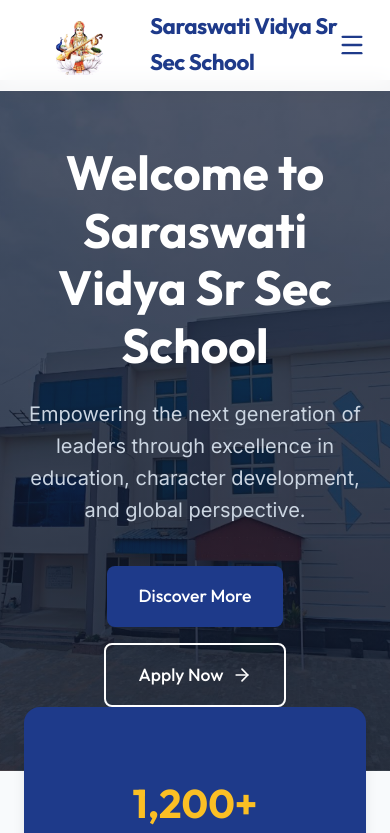
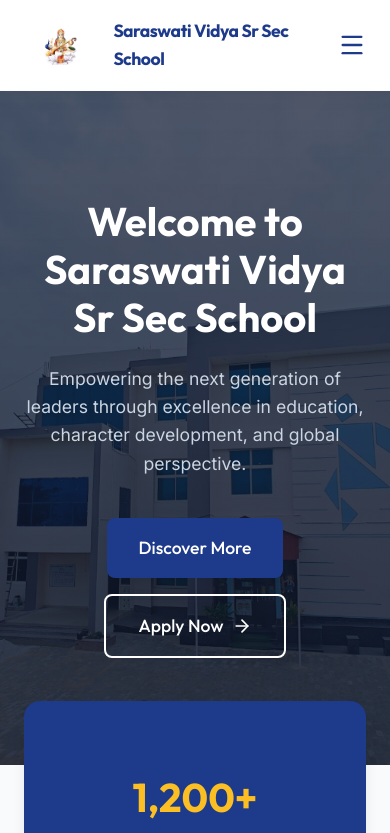
Before and after one commit to Mydvthukran/school-website, a React (Vite) app: page / in a window 390 px wide. Shown: the top 833 px of the page. Built offline with nearby package versions, Linux system fonts and the light colour scheme.

Commit message:
feat: implement responsive navigation component and add hero section styling

```diff
--- a/src/components/Hero.css
+++ b/src/components/Hero.css
@@ -6,7 +6,7 @@
   display: flex;
   align-items: center;
   position: relative;
-  margin-top: 80px; /* Offset for fixed navbar */
+  margin-top: 90px; /* Offset for fixed navbar */
 }
 
 .hero-content {
@@ -18,7 +18,7 @@
 }
 
 .hero-title {
-  font-size: 3rem;
+  font-size: 2.5rem;
   margin-bottom: 1.5rem;
   color: white;
 }
@@ -30,9 +30,15 @@
 }
 
 .hero-subtitle {
-  font-size: 1.25rem;
+  font-size: 1.1rem;
   margin-bottom: 2.5rem;
   color: var(--color-text-dark-muted);
+}
+
+@media (min-width: 768px) {
+  .hero-subtitle {
+    font-size: 1.25rem;
+  }
 }
 
 .hero-actions {
--- a/src/components/Navbar.css
+++ b/src/components/Navbar.css
@@ -32,12 +32,29 @@
   transform: translateY(-1px);
 }
 
+.logo-icon {
+  height: 40px;
+  width: auto;
+}
+
+@media (min-width: 768px) {
+  .logo-icon {
+    height: 60px;
+  }
+}
+
 .logo-text {
   font-family: var(--font-heading);
-  font-size: 1.4rem;
+  font-size: 1.1rem;
   font-weight: 800;
   letter-spacing: -0.5px;
   color: #1e3a8a; /* Deep blue to make it pop */
+}
+
+@media (min-width: 768px) {
+  .logo-text {
+    font-size: 1.4rem;
+  }
 }
 
 .desktop-nav {
@@ -102,7 +119,7 @@
 
 .mobile-nav {
   position: absolute;
-  top: 80px;
+  top: 90px;
   left: 0;
   width: 100%;
   background-color: var(--color-surface-light);
--- a/src/components/Navbar.jsx
+++ b/src/components/Navbar.jsx
@@ -25,7 +25,7 @@
     <header className="navbar-container glass">
       <div className="container navbar">
         <Link to="/" className="logo" onClick={closeMenu}>
-          <img src={logo} alt="School Logo" className="logo-icon" style={{ height: '60px', width: 'auto' }} />
+          <img src={logo} alt="School Logo" className="logo-icon" />
           <span className="logo-text">Saraswati Vidya Sr Sec School</span>
         </Link>
 
```
